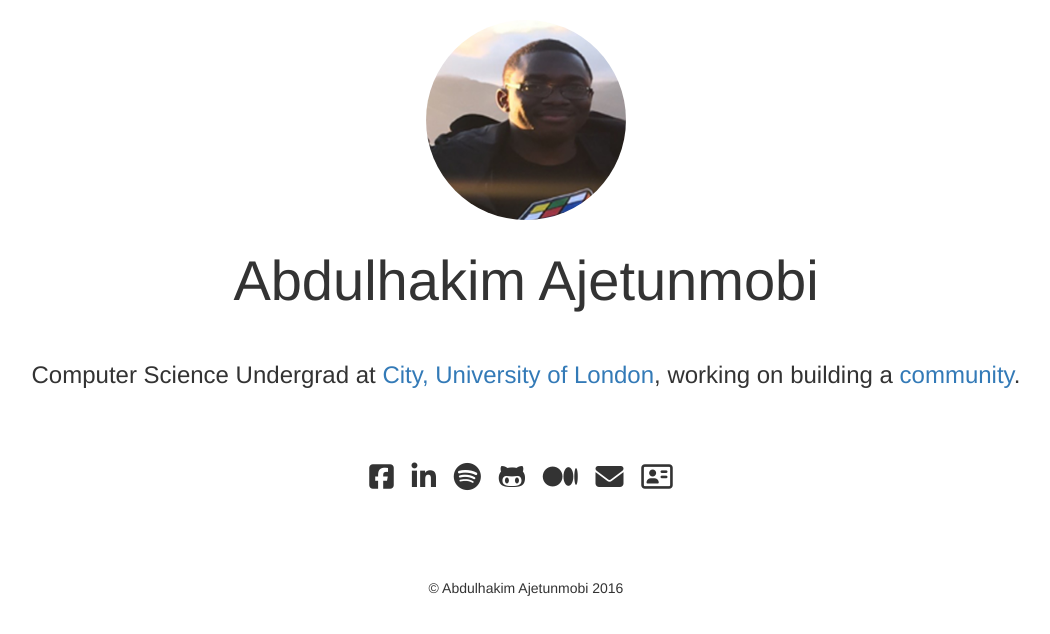
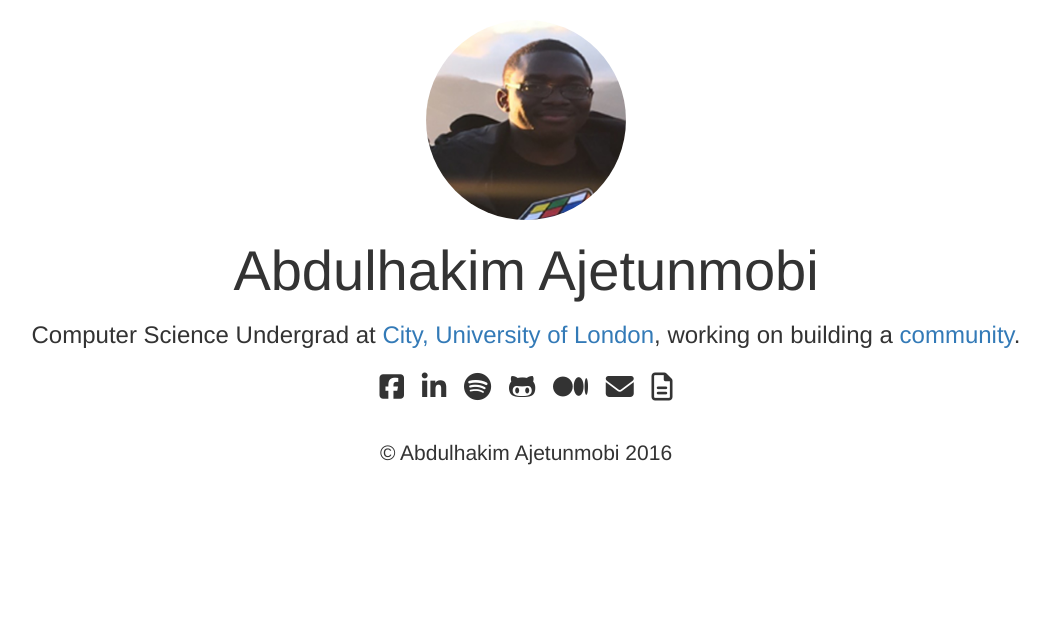
Before and after one commit to elenaaa234/elenaaa234.github.io, a plain HTML site: page index.html in a window 1280 px wide. Shown: the whole page, without its empty margins (114-1164 px from the left). Drawn offline with nearby package versions, Linux system fonts and the light colour scheme.

Commit message:
padding changes

```diff
--- a/index.html
+++ b/index.html
@@ -31,7 +31,7 @@
     <i class="fa fa-github-alt icon"></i>
     <i class="fa fa-medium icon"></i>
     <i class="fa fa-envelope icon"></i>
-    <i class="fa fa-address-card-o icon"></i>
+    <i class="fa fa-file-text-o"></i>
   </div>
 
   <div class="footer">
--- a/main.css
+++ b/main.css
@@ -10,16 +10,16 @@ html {
 }
 
 h1{
-  margin-top: 30px;
+  margin-top: 20px;
   font-size: 400%;
 }
 
 h3 {
-  margin-top: 50px;
+  margin-top: 20px;
 }
 
 .icons {
-    margin-top: 70px;
+    margin-top: 20px;
     font-size: 200%;
 }
 
@@ -28,5 +28,6 @@ h3 {
 }
 
 .footer {
-  margin-top: 80px;
+  margin-top: 30px;
+  font-size: 150%;
 }
```
